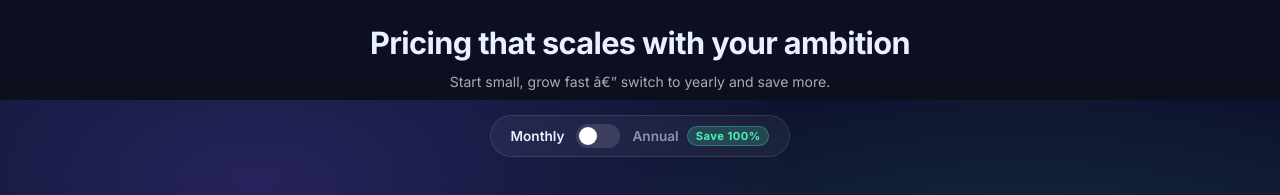
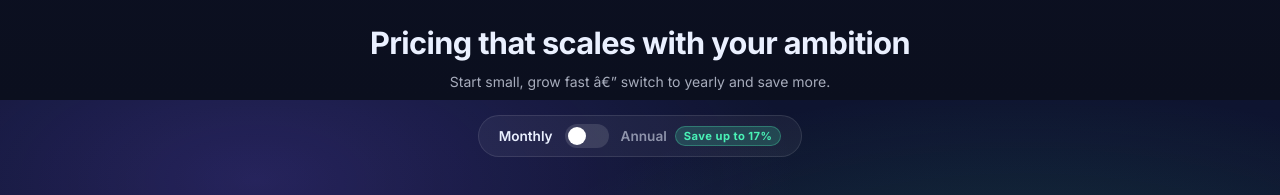
Before and after one commit to ZiadJarbou/leaflet_store, a React (Vite) app: page / in a window 1280 px wide. Shown: the part 1500-1695 px from the top of the page. Built offline with nearby package versions, Linux system fonts and the light colour scheme; no server answers.

Commit message:
Update home annual savings badge copy

```diff
--- a/src/pages/HomePage.tsx
+++ b/src/pages/HomePage.tsx
@@ -303,7 +303,7 @@ export default function HomePage() {
                   <span className="pp-toggle-thumb"/>
                 </button>
                 <span className={annual ? 'pp-toggle-label active' : 'pp-toggle-label'}>
-                  Annual {annualSavings > 0 && <span className="pp-save-badge">Save {annualSavings}%</span>}
+                  Annual {annualSavings > 0 && <span className="pp-save-badge">Save up to 17%</span>}
                 </span>
               </div>
             </div>
```
